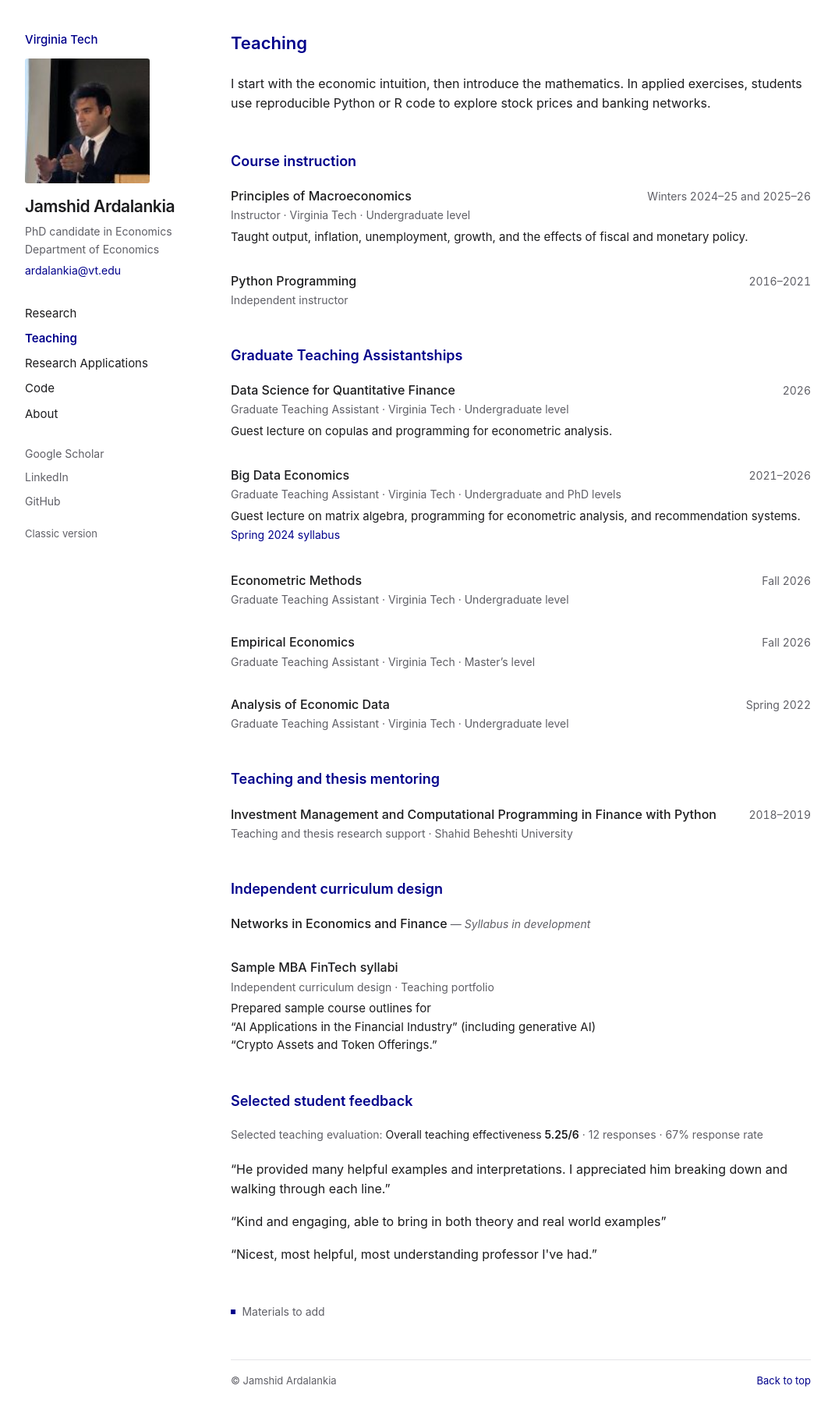
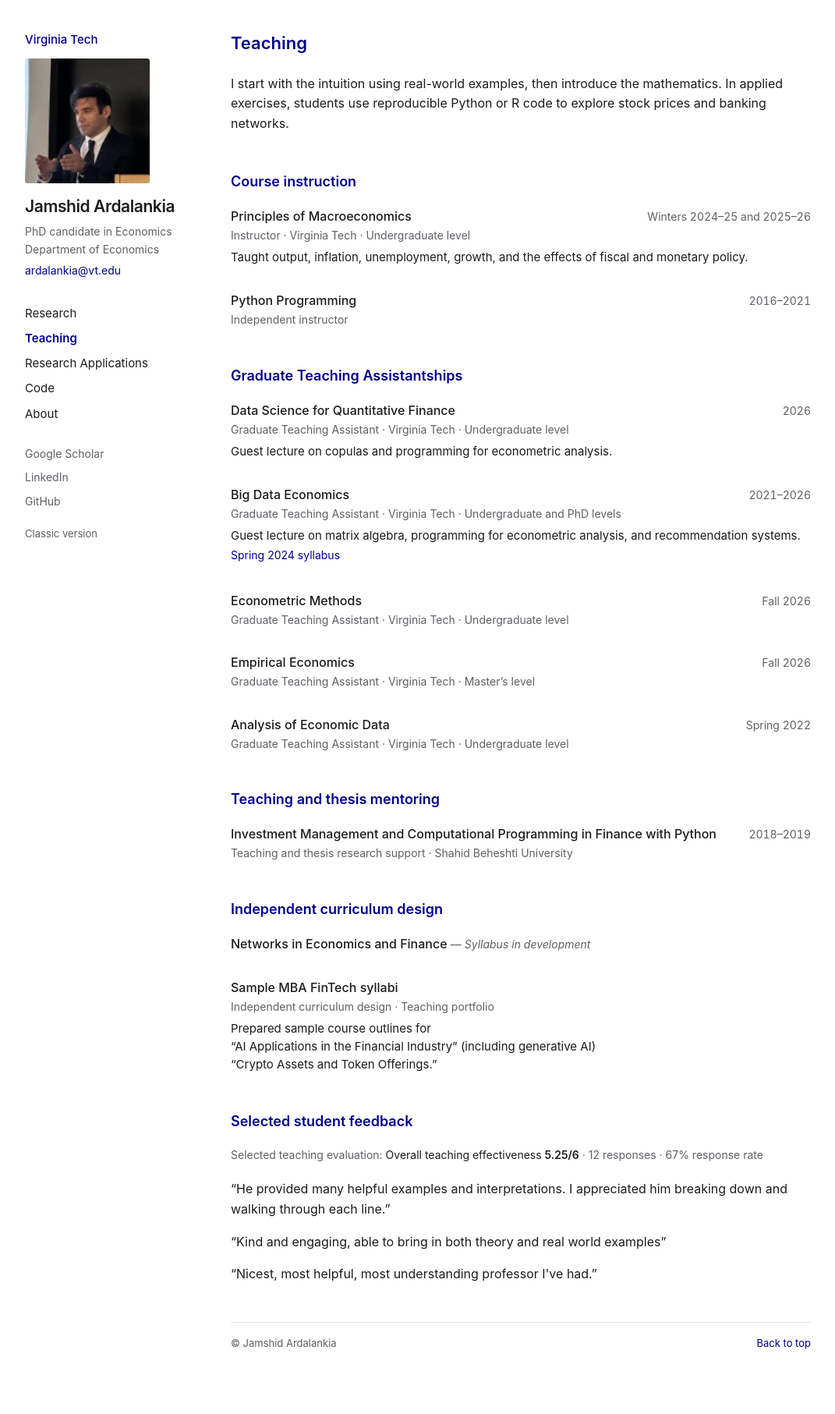
Before and after one commit to jamshidardalankia/jamshidardalankia.github.io, a Jekyll site: the page built from modern/teaching/index.html, in a window 1280 px wide. Shown: the whole page at 78% size, without its empty margins (104-1175 px from the left). Built offline with Jekyll 4.4.1, drawn with Linux system fonts in a browser that asks for light colours; after the commit the page ends 1764 px from its top, so only the background shows below that.

Commit message:
Remove public material checklists and refine research typography

```diff
--- a/modern/about/index.html
+++ b/modern/about/index.html
@@ -12,7 +12,7 @@ layout: academic-page
   <meta http-equiv="Content-Security-Policy" content="script-src 'none'; connect-src 'none'; object-src 'none'; base-uri 'none'; form-action 'none'">
   <title>About | Jamshid Ardalankia</title>
   <link rel="icon" type="image/svg+xml" href="../favicon.svg">
-  <link rel="stylesheet" href="../styles.css?v=d841cacc4aec">
+  <link rel="stylesheet" href="../styles.css?v=0a2f9a9096ed">
 </head>
 <body class="modern-site" id="top">
   <a class="skip-link" href="#main">Skip to content</a>
@@ -93,7 +93,6 @@ layout: academic-page
       </section>
     </section>
       </main>
-      <details class="completion-checklist"><summary><span class="missing-square" aria-hidden="true"></span>Materials to add</summary><ul><li><span>Higher-resolution portrait</span><p>Replace the current 126 × 128 pixel image with an approved portrait of at least 600 × 600 pixels.</p></li></ul></details>
       <footer class="site-footer"><span>© Jamshid Ardalankia</span><a href="#top">Back to top</a></footer>
     </div>
   </div>
--- a/modern/code/index.html
+++ b/modern/code/index.html
@@ -12,7 +12,7 @@ layout: academic-page
   <meta http-equiv="Content-Security-Policy" content="script-src 'none'; connect-src 'none'; object-src 'none'; base-uri 'none'; form-action 'none'">
   <title>Code | Jamshid Ardalankia</title>
   <link rel="icon" type="image/svg+xml" href="../favicon.svg">
-  <link rel="stylesheet" href="../styles.css?v=d841cacc4aec">
+  <link rel="stylesheet" href="../styles.css?v=0a2f9a9096ed">
 </head>
 <body class="modern-site" id="top">
   <a class="skip-link" href="#main">Skip to content</a>
@@ -72,7 +72,6 @@ layout: academic-page
     </section>
 
       </main>
-      <details class="completion-checklist"><summary><span class="missing-square" aria-hidden="true"></span>Materials to add</summary><ul><li><span>Higher-resolution portrait</span><p>Replace the current 126 × 128 pixel image with an approved portrait of at least 600 × 600 pixels.</p></li></ul></details>
       <footer class="site-footer"><span>© Jamshid Ardalankia</span><a href="#top">Back to top</a></footer>
     </div>
   </div>
--- a/modern/research-applications/index.html
+++ b/modern/research-applications/index.html
@@ -12,7 +12,7 @@ layout: academic-page
   <meta http-equiv="Content-Security-Policy" content="script-src 'none'; connect-src 'none'; object-src 'none'; base-uri 'none'; form-action 'none'">
   <title>Research Applications | Jamshid Ardalankia</title>
   <link rel="icon" type="image/svg+xml" href="../favicon.svg">
-  <link rel="stylesheet" href="../styles.css?v=d841cacc4aec">
+  <link rel="stylesheet" href="../styles.css?v=0a2f9a9096ed">
 </head>
 <body class="modern-site" id="top">
   <a class="skip-link" href="#main">Skip to content</a>
@@ -53,7 +53,6 @@ layout: academic-page
     </section>
 
       </main>
-      <details class="completion-checklist"><summary><span class="missing-square" aria-hidden="true"></span>Materials to add</summary><ul><li><span>Higher-resolution portrait</span><p>Replace the current 126 × 128 pixel image with an approved portrait of at least 600 × 600 pixels.</p></li></ul></details>
       <footer class="site-footer"><span>© Jamshid Ardalankia</span><a href="#top">Back to top</a></footer>
     </div>
   </div>
--- a/modern/styles.css
+++ b/modern/styles.css
@@ -98,7 +98,7 @@ summary:hover { text-decoration: underline; text-underline-offset: .18em; }
 .role-text { padding-left: .8rem; border-left: 2px solid var(--line); }
 .resource-content audio { display: block; width: min(100%, 24rem); margin-bottom: .5rem; }
 .resource-transcript { display: inline-block; margin-top: .35rem; font-size: .875rem; }
-.abstract-text { margin-block: .4rem .8rem; padding-left: 1rem; border-left: 1px solid var(--line); text-align: justify; text-align-last: start; hyphens: auto; font-size: 1rem; line-height: 1.7; }
+.abstract-text { margin-block: .4rem .8rem; padding-left: 1rem; border-left: 1px solid var(--line); text-align: justify; text-align-last: start; hyphens: auto; font-size: .875rem; line-height: 1.65; }
 .paper-figure { width: min(100%, 66ch, var(--preview-width, 36rem)); margin-block: 1rem; }
 .paper-figure--compact { --preview-width: 32rem; }
 .paper-figure--small { --preview-width: 22.4rem; }
@@ -135,15 +135,6 @@ summary:hover { text-decoration: underline; text-underline-offset: .18em; }
 .portrait-wrap > .completion { position: absolute; right: .4rem; bottom: .4rem; margin: 0; }
 .portrait-wrap > .completion > summary { padding: .3rem; background: white; border-radius: 2px; }
 .portrait-wrap > .completion p { position: absolute; z-index: 2; right: 0; width: 14rem; box-shadow: 0 2px 8px #0001; }
-.completion-checklist { margin-top: 3rem; }
-.completion-checklist > summary { display: flex; align-items: center; gap: .5rem; list-style: none; color: var(--muted); font-size: .875rem; }
-.completion-checklist > summary::-webkit-details-marker { display: none; }
-.completion-checklist .missing-square { width: .4rem; height: .4rem; }
-.completion-checklist ul { list-style: none; padding: 1rem 0 0 1rem; }
-.completion-checklist li { font-size: .875rem; line-height: 1.5; }
-.completion-checklist li + li { margin-top: .9rem; }
-.completion-checklist li > :is(a, span) { color: var(--ink); font-weight: 500; }
-.completion-checklist li p { color: var(--muted); margin-top: .2rem; }
 .site-footer { display: flex; flex-wrap: wrap; align-items: baseline; justify-content: space-between; gap: .4rem 1rem; margin-top: 3rem; padding-block: 1rem 2rem; border-top: 1px solid var(--line); color: var(--muted); font-size: .8125rem; }
 .site-footer small { font-size: inherit; }
 @media (max-width: 52rem) {
@@ -176,7 +167,7 @@ summary:hover { text-decoration: underline; text-underline-offset: .18em; }
 @media print {
   .site-shell { display: block; width: 100%; margin: 0; }
   .sidebar { margin-bottom: 1.5rem; }
-  .skip-link, .site-nav, .profile-links, .version-link, .portrait-wrap, .completion, .completion-checklist { display: none; }
+  .skip-link, .site-nav, .profile-links, .version-link, .portrait-wrap, .completion { display: none; }
   h1, h2, h3, h4, h5, .paper-heading { break-after: avoid; }
   .course, .paper:not(:has(details[open])), .paper-figure { break-inside: avoid; }
 }
--- a/modern/teaching/index.html
+++ b/modern/teaching/index.html
@@ -12,7 +12,7 @@ layout: academic-page
   <meta http-equiv="Content-Security-Policy" content="script-src 'none'; connect-src 'none'; object-src 'none'; base-uri 'none'; form-action 'none'">
   <title>Teaching | Jamshid Ardalankia</title>
   <link rel="icon" type="image/svg+xml" href="../favicon.svg">
-  <link rel="stylesheet" href="../styles.css?v=d841cacc4aec">
+  <link rel="stylesheet" href="../styles.css?v=0a2f9a9096ed">
 </head>
 <body class="modern-site" id="top">
   <a class="skip-link" href="#main">Skip to content</a>
@@ -41,7 +41,7 @@ layout: academic-page
         <header class="page-header"><h1 id="teaching-heading">Teaching</h1></header>
         <section id="teaching" class="major" aria-labelledby="teaching-heading" tabindex="-1">
 
-      <p class="teaching-approach">I start with the economic intuition, then introduce the mathematics. In applied exercises, students use reproducible Python or R code to explore stock prices and banking networks.</p>
+      <p class="teaching-approach">I start with the intuition using real-world examples, then introduce the mathematics. In applied exercises, students use reproducible Python or R code to explore stock prices and banking networks.</p>
       <!-- PROFILE TEACHING START -->
 <section class="teaching-group" aria-labelledby="teach-instruction"><h2 class="label" id="teach-instruction">Course instruction</h2>
 <article class="course"><div class="course-heading"><h3>Principles of Macroeconomics</h3><p class="term">Winters 2024–25 and 2025–26</p></div><p class="byline">Instructor · Virginia Tech · Undergraduate level</p><p class="description">Taught output, inflation, unemployment, growth, and the effects of fiscal and monetary policy.</p></article>
@@ -72,7 +72,6 @@ layout: academic-page
 <!-- PROFILE TEACHING END -->
     </section>
       </main>
-      <details class="completion-checklist"><summary><span class="missing-square" aria-hidden="true"></span>Materials to add</summary><ul><li><span>Higher-resolution portrait</span><p>Replace the current 126 × 128 pixel image with an approved portrait of at least 600 × 600 pixels.</p></li></ul></details>
       <footer class="site-footer"><span>© Jamshid Ardalankia</span><a href="#top">Back to top</a></footer>
     </div>
   </div>
```
Also changed, not shown: modern/index.html (+1 -2 lines), scripts/build-modern.py (+4 -24 lines), scripts/modern-layout.md (+14 -20 lines).
